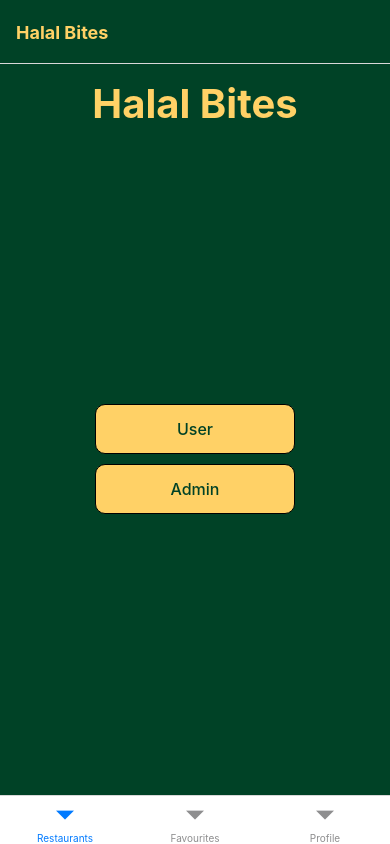
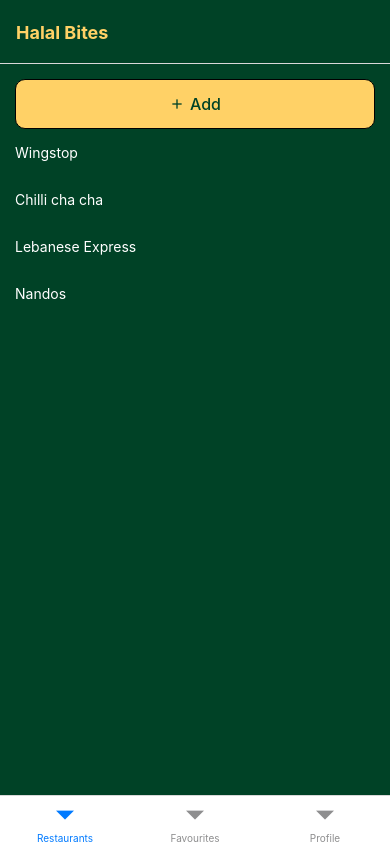
Before and after one commit to AliyaSalad/HalalBites, a React Native app: screen /AdminListScreen in a window 390 px wide. Built offline with nearby package versions, Linux system fonts and the light colour scheme.

Commit message:
User/Admin buttons working

```diff
--- a/App.js
+++ b/App.js
@@ -1,7 +1,8 @@
 import { NavigationContainer } from '@react-navigation/native';
 import { createNativeStackNavigator } from '@react-navigation/native-stack';
 import {createBottomTabNavigator } from '@react-navigation/bottom-tabs';
-import RestaurantListScreen from './src/components/screens/RestaurantListScreen';
+import UserListScreen from './src/components/screens/UserListScreen';
+import AdminListScreen from './src/components/screens/AdminListScreen';
 import RestaurantViewScreen from './src/components/screens/RestaurantViewScreen';
 import RestaurantModifyScreen from './src/components/screens/RestaurantModifyScreen';
 import RestaurantAddScreen from './src/components/screens/RestaurantAddScreen';
@@ -26,8 +27,13 @@
       options={{headerShown: false  }}
     />
     <Stack.Screen
-      name='RestaurantListScreen'
-      component={RestaurantListScreen}
+      name='UserListScreen'
+      component={UserListScreen}
+      options={{headerShown: false  }}
+    />
+    <Stack.Screen
+      name='AdminListScreen'
+      component={AdminListScreen}
       options={{headerShown: false  }}
     />
     <Stack.Screen
@@ -47,6 +53,9 @@
     />
   </Stack.Navigator>
 )
+
+
+
 
 export const App = () => {
   return (
@@ -71,4 +80,29 @@
 };
 
 
+// export const App = () => {
+//   return (
+//     <NavigationContainer>
+//       <Stack.Navigator
+//       screenOptions={{
+//         headerTitle: 'Halal Bites',
+//         headerStyle: {backgroundColor: '#004226' },
+//         headerTintColor: '#FFD166',
+//         headerTitleStyle: {
+//           fontWeight: 'bold'
+//         }
+//       }}
+//       >
+//         <Tab.Navigator>
+//           <Tab.Screen name='Restaurants' component={UserStack} />
+//           <Tab.Screen name='Favourites' component={FavouritesListScreen} />
+//           <Tab.Screen name='Profile' component={ProfileScreen} />
+//         </Tab.Navigator>
+//       </Stack.Navigator>
+//     </NavigationContainer>
+//   );
+// };
+
+
+
 export default App;
--- /dev/null
+++ b/src/components/screens/AdminListScreen.js
@@ -0,0 +1,60 @@
+import { LogBox, StyleSheet } from 'react-native';
+import Screen from '../layout/Screen';
+import initialRestaurants from '../../data/Restaurants';
+import RestaurantList from '../entity/Restaurants/RestaurantList';
+import { useState } from 'react';
+import { Button, ButtonTray } from "../UI/Buttons";
+import Icons from "../UI/Icons";
+
+
+const AdminListScreen = ({ navigation }) => {
+
+  //Initialisations
+  LogBox.ignoreLogs([`Non-serializable values were found in the navigation state`]);
+
+  //State
+  const [restaurants, setRestaurants ]= useState(initialRestaurants);
+
+
+  //Handlers
+  const handleDelete = (restaurant) =>
+    setRestaurants(restaurants.filter((item) => item.RestaurantId !== restaurant.RestaurantId));
+
+  const handleAdd = (restaurant) => setRestaurants([...restaurants, restaurant]);
+  const handleModify = (updatedRestaurant) => setRestaurants(
+    restaurants.map((restaurant) => (restaurant.RestaurantId === updatedRestaurant.RestaurantId) ? updatedRestaurant : restaurant)
+  );
+
+  const onDelete = (restaurant) => {
+    handleDelete(restaurant);
+    navigation.goBack();
+  };
+
+  const onAdd = (restaurant) => {
+    handleAdd(restaurant);
+    navigation.goBack();
+  };
+
+  const onModify = (restaurant) => {
+    handleModify(restaurant);
+    navigation.navigate("AdminListScreen");
+  };
+
+  const goToViewScreen = (restaurant) => navigation.navigate("RestaurantViewScreen", { restaurant, onDelete, onModify });
+  const goToAddScreen = () => navigation.navigate('RestaurantAddScreen', { onAdd });
+
+
+  return (
+    <Screen>
+      <ButtonTray>
+        <Button label = "Add" icon={<Icons.Add />} onClick={goToAddScreen} />
+      </ButtonTray>
+      <RestaurantList restaurants={restaurants} onSelect={goToViewScreen} />
+    </Screen>
+  );
+  const styles = StyleSheet.create({
+    container: {},
+  });
+};
+
+export default AdminListScreen;
--- a/src/components/screens/RestaurantListScreen.js
+++ b/src/components/screens/UserListScreen.js
@@ -3,11 +3,11 @@
 import initialRestaurants from '../../data/Restaurants';
 import RestaurantList from '../entity/Restaurants/RestaurantList';
 import { useState } from 'react';
-import { Button, ButtonTray, CircularButton, CircularButtonTray } from "../UI/Buttons";
-import Icons from "../UI/Icons";
+import { CircularButton, CircularButtonTray } from "../UI/Buttons";
 
 
-const RestaurantListScreen = ({ navigation }) => {
+
+const UserListScreen = ({ navigation }) => {
 
   //Initialisations
   LogBox.ignoreLogs([`Non-serializable values were found in the navigation state`]);
@@ -37,7 +37,7 @@
 
   const onModify = (restaurant) => {
     handleModify(restaurant);
-    navigation.navigate("RestaurantListScreen");
+    navigation.navigate("UserListScreen");
   };
 
   const goToViewScreen = (restaurant) => navigation.navigate("RestaurantViewScreen", { restaurant, onDelete, onModify });
@@ -46,9 +46,6 @@
 
   return (
     <Screen>
-      <ButtonTray>
-        <Button label = "Add" icon={<Icons.Add />} onClick={goToAddScreen} />
-      </ButtonTray>
       <CircularButtonTray>
         <CircularButton text = "Breakfast"/>
         <CircularButton text = "Lunch"/>
@@ -63,4 +60,4 @@
   });
 };
 
-export default RestaurantListScreen;
+export default UserListScreen;
--- a/src/components/screens/WelcomeScreen.js
+++ b/src/components/screens/WelcomeScreen.js
@@ -4,7 +4,8 @@
 
 const WelcomeScreen = ({navigation}) => {
 
-    const goToRestaurantList = () => {navigation.navigate("RestaurantListScreen")};
+    const goToUserList = () => {navigation.navigate("UserListScreen")};
+    const goToAdminList = () => {navigation.navigate("AdminListScreen")};
 
     return(
         <Screen>
@@ -15,11 +16,11 @@
                 <WelcomeButtonTray>
                     <WelcomeButton
                     label='User'
-                    onClick={goToRestaurantList}
+                    onClick={goToUserList}
                     />
                     <WelcomeButton
                     label='Admin'
-                    onPress={() => navigation.navigate('Admin')}
+                    onClick={goToAdminList}
                     />
                 </WelcomeButtonTray>
 
```
Also changed, not shown: src/components/entity/Restaurants/RestaurantView.js (+0 -15 lines).
